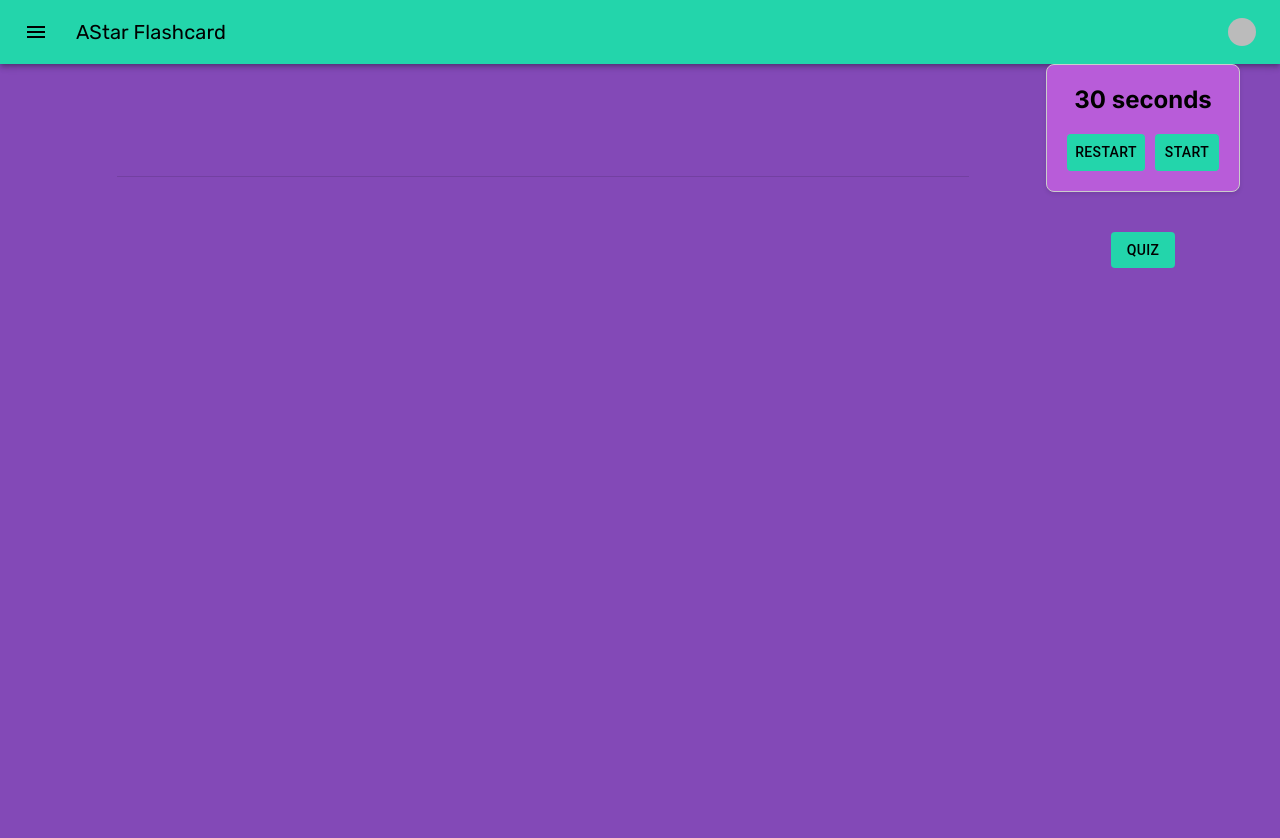
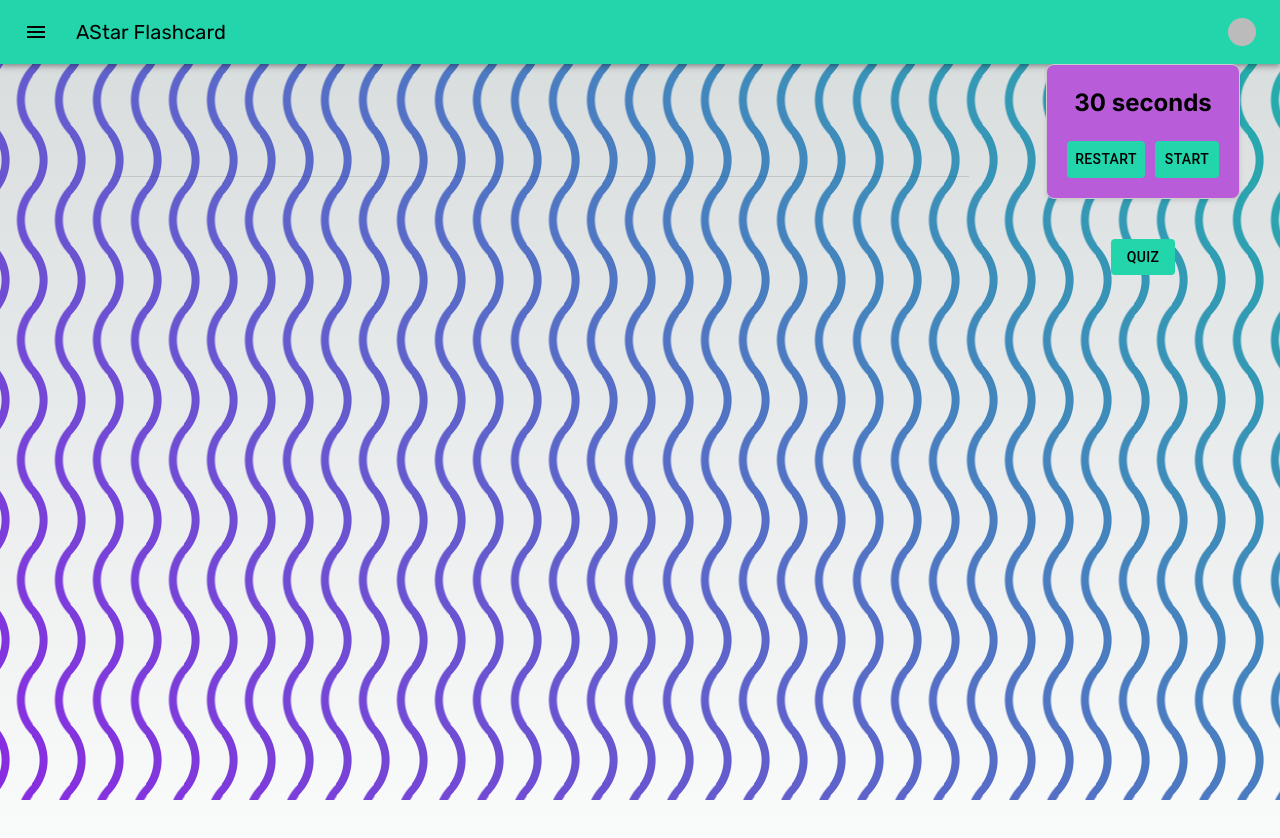
Before and after one commit to Shoheicode/Project-4-AI-Flashcards, a Next.js app: page /flashcard in a window 1280 px wide. Shown: the top 838 px of the page. Built offline with nearby package versions, Linux system fonts and the light colour scheme; no server answers; sample sign-in values are in the browser's storage; some icons are missing; a web font is replaced by a local one.

Commit message:
update main.background

```diff
--- a/app/flashcard/background.css
+++ b/app/flashcard/background.css
@@ -1,44 +1,6 @@
 @import 'tailwindcss/base';
 @import 'tailwindcss/components';
 @import 'tailwindcss/utilities';
-
-#generateText {
-    color: hsl(0, 0%, 100%);
-    font-size: 50px!important;
-    font-weight: bold!important;
-    font-family: monospace;
-    letter-spacing: 7px!important;
-    cursor: pointer;
-    text-transform: uppercase;
-  }
-
-.buttonC:hover{
-  color: white;
-  background-color: #1db18f!important;
-}
-
-  #generateText {
-    background: linear-gradient(to right, hsl(0, 0%, 100%) 0, hsl(69, 100%, 80%) 10%, hsl(0, 0%, 100%) 20%);
-    -webkit-background-clip: text;
-    -webkit-text-fill-color: transparent;
-    animation: shine 5s infinite linear;
-  }
-
-  .textArea{
-    background-color: white!important;
-  }
-
-  @keyframes shine {
-    0% {
-      background-position: 0;
-    }
-    60% {
-      background-position: 300px;
-    }
-    100% {
-      background-position: 570px;
-    }
-  }
 
   .moving-background-flashcard {
     width: 100%;
@@ -59,3 +21,43 @@
       background-position: 0% 0%;
     }
   }
+
+  .box-moving-background-flashcard {
+    position: absolute;
+    top: 0;
+    left: 0;
+    width: 100%;
+    height: 100%;
+    background: linear-gradient(45deg, #8a2be2, #20b2aa);
+    z-index: -10000;
+    animation: moveMask 5s infinite ease-in-out;
+  }
+
+  @keyframes moveMask {
+    0% {
+      --mask: radial-gradient(48.6px at calc(100% + 33px) 50%, #0000 calc(99% - 8px), #000 calc(101% - 8px) 99%, #0000 101%)
+             calc(50% - 19px + .5px) calc(50% - 60px)/ 38px 120px,
+             radial-gradient(48.6px at -33px 50%, #0000 calc(99% - 8px), #000 calc(101% - 8px) 99%, #0000 101%)
+             calc(50% + 19px) 50%/ 38px 120px;
+      -webkit-mask: var(--mask);
+      mask: var(--mask);
+    }
+
+    50% {
+      --mask: radial-gradient(58px at calc(100% + 28px) 50%, #0000 calc(99% - 10px), #000 calc(101% - 10px) 99%, #0000 101%)
+             calc(50% - 25px) calc(50% - 65px)/ 48px 130px,
+             radial-gradient(58px at -28px 50%, #0000 calc(99% - 10px), #000 calc(101% - 10px) 99%, #0000 101%)
+             calc(50% + 25px) 50%/ 48px 130px;
+      -webkit-mask: var(--mask);
+      mask: var(--mask);
+    }
+
+    100% {
+      --mask: radial-gradient(48.6px at calc(100% + 33px) 50%, #0000 calc(99% - 8px), #000 calc(101% - 8px) 99%, #0000 101%)
+             calc(50% - 19px + .5px) calc(50% - 60px)/ 38px 120px,
+             radial-gradient(48.6px at -33px 50%, #0000 calc(99% - 8px), #000 calc(101% - 8px) 99%, #0000 101%)
+             calc(50% + 19px) 50%/ 38px 120px;
+      -webkit-mask: var(--mask);
+      mask: var(--mask);
+    }
+  }
--- a/app/flashcard/page.js
+++ b/app/flashcard/page.js
@@ -5,6 +5,7 @@ import { collection, doc, getDoc, getDocs } from "firebase/firestore";
 import { useSearchParams } from "next/navigation";
 import { useEffect, useState } from "react";
 import { database } from "../firebase";
+import './background.css'
 import {
   Container,
   TextField,
@@ -110,14 +111,21 @@ export default function Flashcard() {
 
       return (
         <Box
-          sx={styleBox}
+          // sx={styleBox}
+
           minHeight={"120vh"}
         >
+          <div
+            className="box-moving-background-flashcard"
+          >
+
+          </div>
           <NavBar />
           <Stack
               direction={"row"}
               paddingLeft={5}
               paddingRight={5}
+              cla
             >
           <Container
             maxWidth="md"
@@ -130,7 +138,7 @@ export default function Flashcard() {
               <Stack
                 gap={4}
               >
-                <Typography variant="h1" className="startText" color={"white"}textAlign={"center"}>{search}</Typography>
+                <Typography variant="h1" className="startText" color={"black"}textAlign={"center"}>{search}</Typography>
                 <Divider/>
 
               {flashcards.length > 0 && (<Box>
@@ -201,7 +209,7 @@ export default function Flashcard() {
                     >
                       Prev
                     </Button>
-                    <Typography color={"white"}>
+                    <Typography color={"black"}>
                       {currentIndex + 1}/{flashcards.length}
                     </Typography>
                     <Button
```
